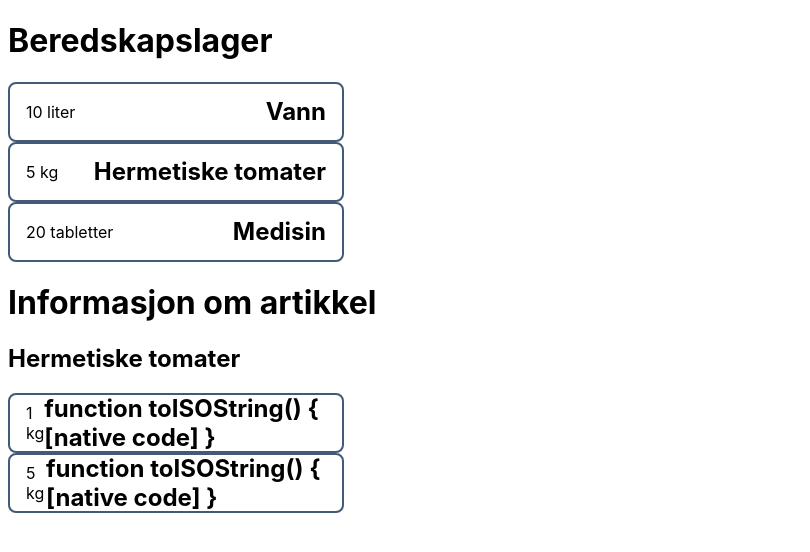
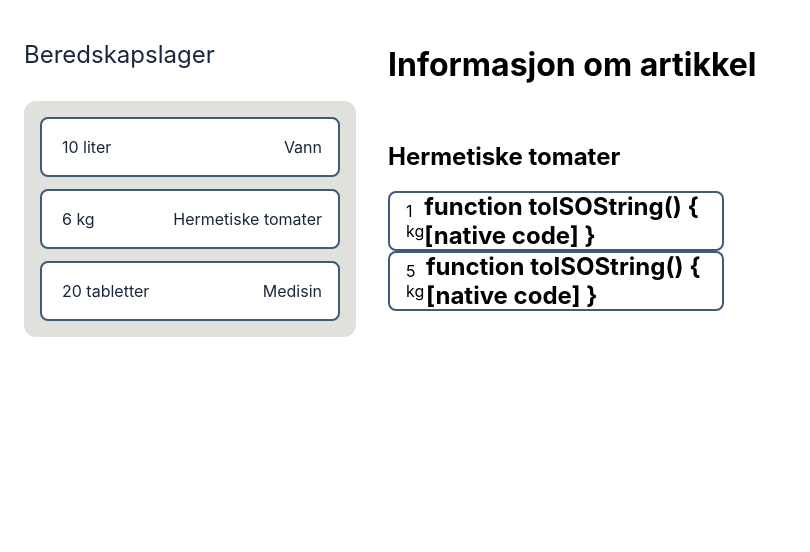
Before and after one commit to NTNU-IDI/scrum-project-2025-team11, a Vue app in the folder frontend/: page /household in a window 1280 px wide. Shown: the top 552 px of the page, without its empty margins (0-810 px from the left). Built offline with nearby package versions, Linux system fonts and the light colour scheme; the HTML template or start-up script is replaced by a standard one.

Commit message:
View supply container

```diff
--- a/frontend/src/components/household/ViewSuppliesComponent.vue
+++ b/frontend/src/components/household/ViewSuppliesComponent.vue
@@ -1,20 +1,50 @@
 <script lang="ts" setup>
 import { ref } from 'vue';
+import { useItemTypeStore } from '@/stores/item';
 
-const articles = ref([
-    { id: 1, name: 'Vann', quantity: 10, unit: 'liter' , expirationDate: new Date('2025-12-01') },
-    { id: 2, name: 'Hermetiske tomater', quantity: 5, unit: 'kg', expirationDate: new Date('2026-10-01') },
-    { id: 3, name: 'Medisin', quantity: 20, unit: 'tabletter', expirationDate: new Date('2025-5-10') },
+const itemStore = useItemTypeStore();
+
+// TODO: get total number of items by type
+// const items = getItemsByType()
+
+const items = ref([
+    { id: 1, name: 'Vann', quantity: 10, unit: 'liter'},
+    { id: 2, name: 'Hermetiske tomater', quantity: 6, unit: 'kg'},
+    { id: 3, name: 'Medisin', quantity: 20, unit: 'tabletter'},
 ]);
+
+const selectedTypeId = ref<number | null>(null)
+
+const chooseItemType = (itemTypeId: any) => {
+    selectedTypeId.value = itemTypeId;
+    itemStore.setItemType(itemTypeId);
+}
 </script>
 <template>
-    <h1>Beredskapslager</h1>
-    <div class="supply-container">
-        <div v-for="article in articles" :key="article.id">
-            <div class="article-card">
-                <p>{{ article.quantity }} {{ article.unit }}</p>
-                <h2>{{ article.name }}</h2>
+    <h1 class="medium-header">Beredskapslager</h1>
+    <div class="grey-container">
+        <div
+        v-for="item in items"
+        :key="item.id"
+        @click="chooseItemType(item.id)"
+        :class="['article-card', { active: item.id === selectedTypeId }]"
+        >
+            <div class="quantity">{{ item.quantity }} {{ item.unit }}</div>
+            <div class="info">
+                <h2>{{ item.name }}</h2>
             </div>
         </div>
     </div>
 </template>
+
+<style scoped>
+    .article-card.active, .article-card:hover {
+        background-color: var(--light-blue);
+        color: white;
+    }
+
+    .article-card.active .quantity, .article-card:hover .quantity {
+        color: white;
+        background-color: transparent;
+    }
+</style>
--- a/frontend/src/views/household/HouseholdView.vue
+++ b/frontend/src/views/household/HouseholdView.vue
@@ -5,8 +5,26 @@ import ViewSuppliesComponent from '@/components/household/ViewSuppliesComponent.
 </script>
 
 <template>
-  <div class="page-container">
-    <ViewSuppliesComponent />
-    <ViewSingleArticleComponent />
-  </div>
+  	<div class="page-container">
+    	<div class="column">
+      		<ViewSuppliesComponent />
+    	</div>
+    	<div class="column">
+      		<ViewSingleArticleComponent />
+    	</div>
+  	</div>
 </template>
+
+<style scoped>
+	.page-container {
+		display: flex;
+		flex-direction: row;
+		gap: 2rem;
+		padding: 1rem;
+	}
+	.column {
+		display: flex;
+  		flex-direction: column;
+  		gap: 1rem;
+	}
+</style>
```
